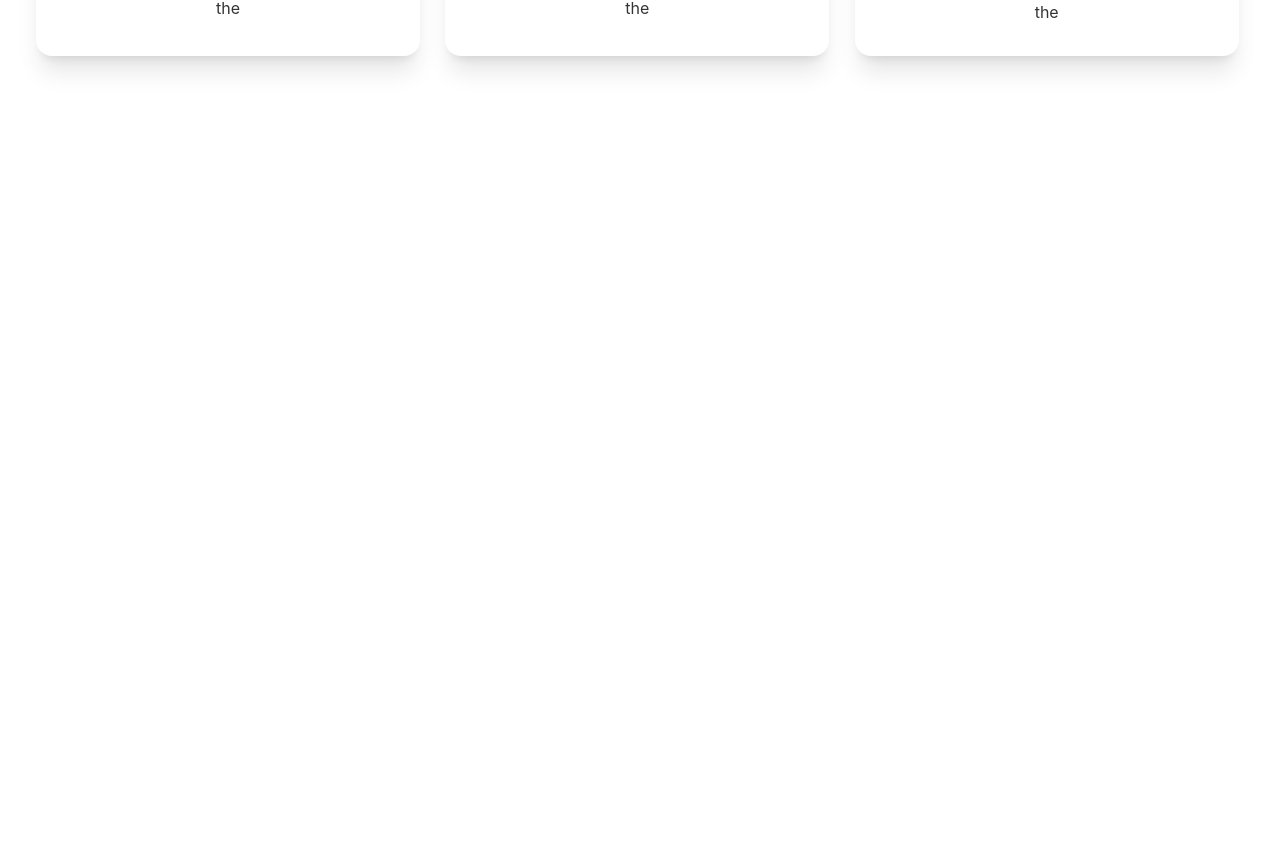
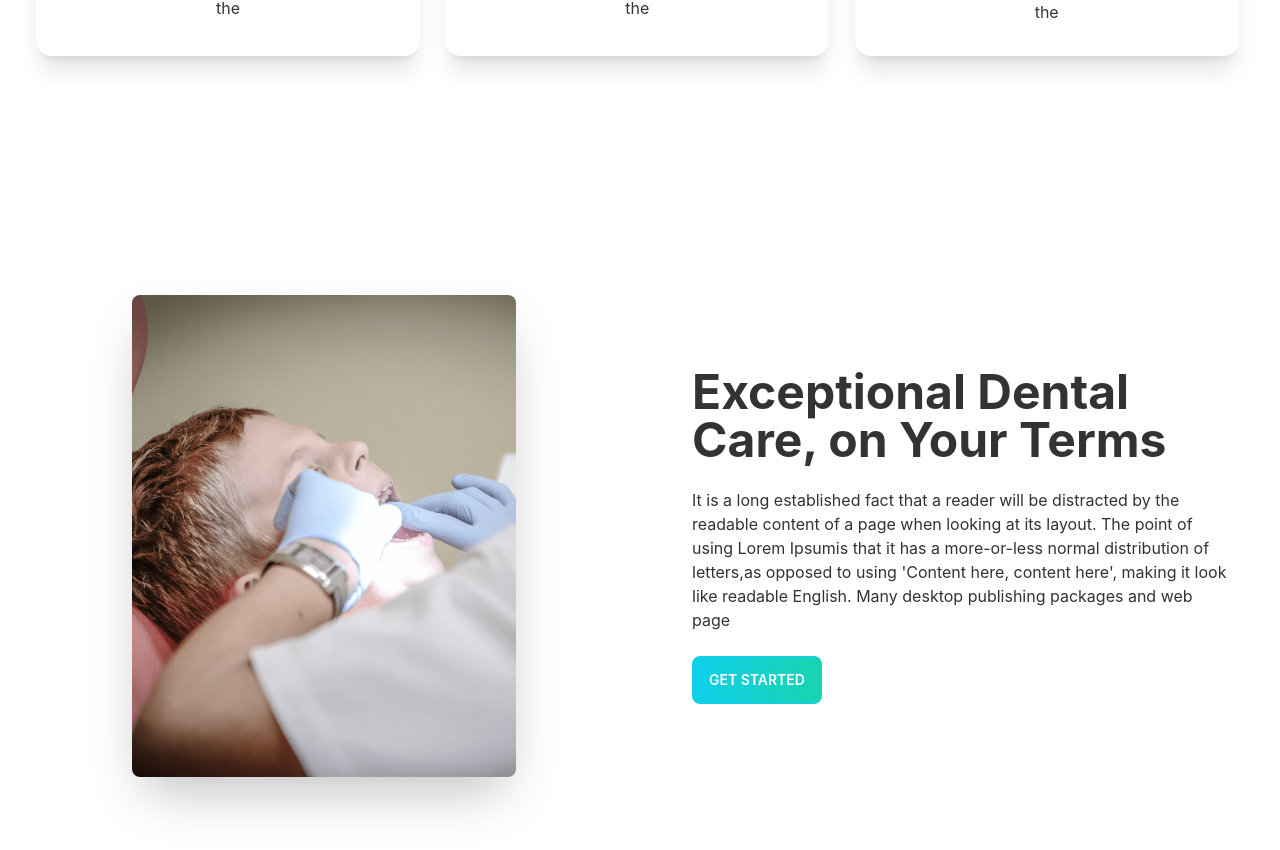
Before and after one commit to mohammad-al-amin-islam/doctors-portal-client-side, a React (Create React App) app: page / in a window 1280 px wide. Shown: the part 1455-2305 px from the top of the page. Before the commit the page ends 1591 px from the top, so only its background shows below. Built offline with nearby package versions, Linux system fonts and the light colour scheme.

Commit message:
special service added

```diff
--- a/src/Pages/Home/Home.js
+++ b/src/Pages/Home/Home.js
@@ -2,6 +2,7 @@
 import Banner from './Banner';
 import Info from './Info';
 import Services from './Services';
+import SpecialService from './SpecialService';
 
 const Home = () => {
     return (
@@ -9,6 +10,7 @@
             <Banner></Banner>
             <Info></Info>
             <Services></Services>
+            <SpecialService></SpecialService>
         </div>
     );
 };
--- /dev/null
+++ b/src/Pages/Home/SpecialService.js
@@ -0,0 +1,19 @@
+import React from 'react';
+import treatment from '../../assets/images/treatment.png'
+
+const SpecialService = () => {
+    return (
+        <div class="hero min-h-screen mb-20">
+            <div class="hero-content flex-col lg:flex-row">
+                <img src={treatment} alt='treanebt-img' class="max-w-sm rounded-lg shadow-2xl lg:ml-20" />
+                <div className='lg:ml-40'>
+                    <h1 class="text-5xl font-bold">Exceptional Dental Care, on Your Terms</h1>
+                    <p class="py-6">It is a long established fact that a reader will be distracted by the readable content of a page when looking at its layout. The point of using Lorem Ipsumis that it has a more-or-less normal distribution of letters,as opposed to using 'Content here, content here', making it look like readable English. Many desktop publishing packages and web page</p>
+                    <button class="btn btn-primary text-white bg-gradient-to-r from-primary to-secondary">Get Started</button>
+                </div>
+            </div>
+        </div>
+    );
+};
+
+export default SpecialService;
```
